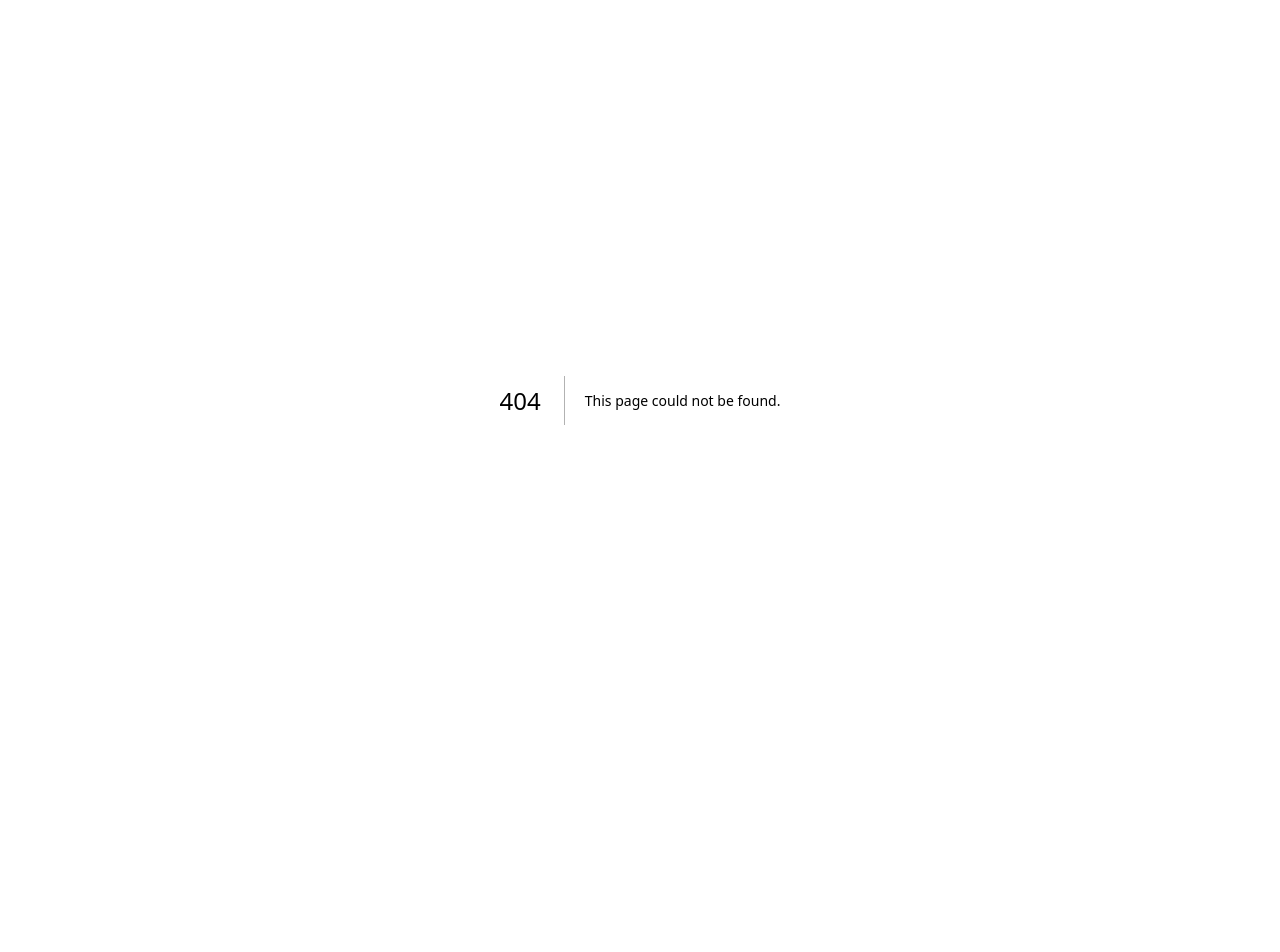
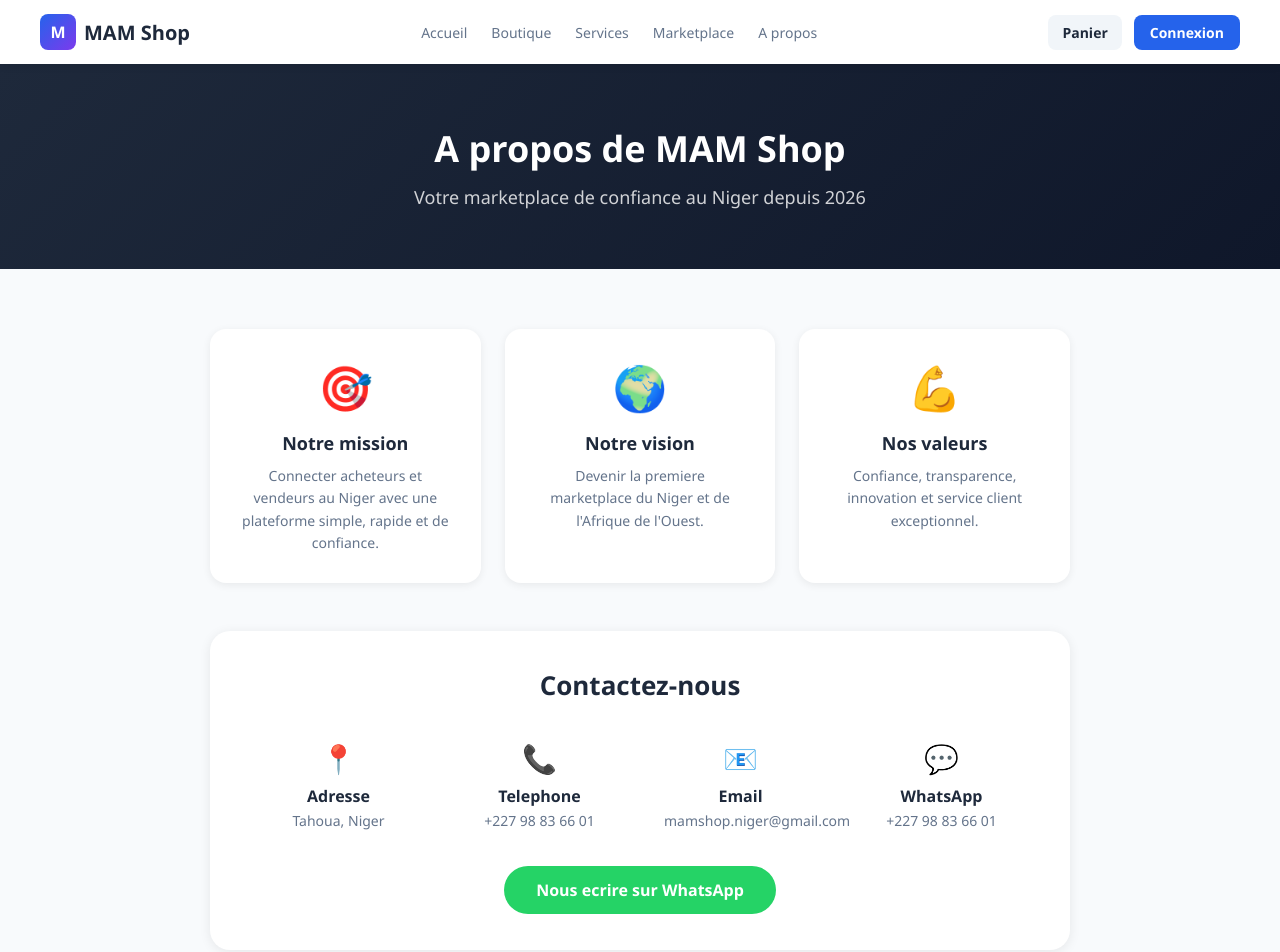
Before and after one commit to ouzaifasalifou8-lang/M.a.m, a Next.js app: page /a-propos in a window 1280 px wide. Before the commit this address had no page. Shown: the top 952 px of the page. Before the commit the page ends 800 px from the top, so only its background shows below. Built offline with nearby package versions, Linux system fonts and the light colour scheme.

Commit message:
Create a-propos.js

```diff
--- /dev/null
+++ b/pages/a-propos.js
@@ -0,0 +1,55 @@
+import Navbar from '../components/Navbar';
+import Footer from '../components/Footer';
+
+export default function APropos() {
+  return (
+    <div>
+      <Navbar />
+      <div style={{ background: 'linear-gradient(135deg, #1e293b, #0f172a)', color: 'white', padding: '60px 20px', textAlign: 'center' }}>
+        <h1 style={{ fontSize: 36, fontWeight: 900, marginBottom: 12 }}>A propos de MAM Shop</h1>
+        <p style={{ fontSize: 18, opacity: 0.8, maxWidth: 600, margin: '0 auto' }}>
+          Votre marketplace de confiance au Niger depuis 2026
+        </p>
+      </div>
+
+      <div style={{ maxWidth: 900, margin: '0 auto', padding: '60px 20px' }}>
+        <div style={{ display: 'grid', gridTemplateColumns: 'repeat(auto-fit, minmax(260px, 1fr))', gap: 24, marginBottom: 48 }}>
+          {[
+            ['🎯', 'Notre mission', 'Connecter acheteurs et vendeurs au Niger avec une plateforme simple, rapide et de confiance.'],
+            ['🌍', 'Notre vision', 'Devenir la premiere marketplace du Niger et de l\'Afrique de l\'Ouest.'],
+            ['💪', 'Nos valeurs', 'Confiance, transparence, innovation et service client exceptionnel.'],
+          ].map(([icon, title, text]) => (
+            <div key={title} style={{ background: 'white', borderRadius: 16, padding: 28, boxShadow: '0 2px 8px rgba(0,0,0,0.07)', textAlign: 'center' }}>
+              <div style={{ fontSize: 44, marginBottom: 14 }}>{icon}</div>
+              <h3 style={{ fontWeight: 800, marginBottom: 10, fontSize: 18 }}>{title}</h3>
+              <p style={{ color: '#64748b', lineHeight: 1.6, fontSize: 14 }}>{text}</p>
+            </div>
+          ))}
+        </div>
+
+        <div style={{ background: 'white', borderRadius: 20, padding: 36, boxShadow: '0 2px 12px rgba(0,0,0,0.08)', textAlign: 'center', marginBottom: 40 }}>
+          <h2 style={{ fontSize: 26, fontWeight: 800, marginBottom: 20 }}>Contactez-nous</h2>
+          <div style={{ display: 'grid', gridTemplateColumns: 'repeat(auto-fit, minmax(180px, 1fr))', gap: 16 }}>
+            {[
+              ['📍', 'Adresse', 'Tahoua, Niger'],
+              ['📞', 'Telephone', '+227 98 83 66 01'],
+              ['📧', 'Email', 'mamshop.niger@gmail.com'],
+              ['💬', 'WhatsApp', '+227 98 83 66 01'],
+            ].map(([icon, label, value]) => (
+              <div key={label} style={{ padding: 16 }}>
+                <div style={{ fontSize: 28, marginBottom: 8 }}>{icon}</div>
+                <div style={{ fontWeight: 700, marginBottom: 4 }}>{label}</div>
+                <div style={{ color: '#64748b', fontSize: 14 }}>{value}</div>
+              </div>
+            ))}
+          </div>
+          <a href="https://wa.me/22798836601" style={{ display: 'inline-block', marginTop: 20, background: '#25d366', color: 'white', padding: '13px 32px', borderRadius: 50, fontWeight: 800 }}>
+            Nous ecrire sur WhatsApp
+          </a>
+        </div>
+      </div>
+
+      <Footer />
+    </div>
+  );
+}
```
